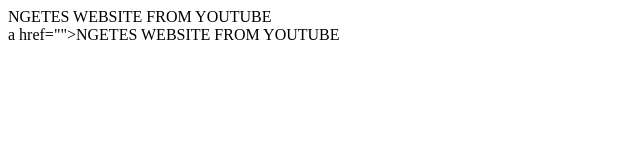
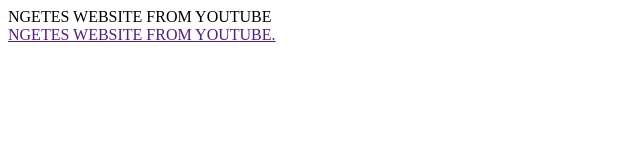
Before and after one commit to RiskyHidayatTompo/nyoba_website_2, a plain HTML site: page index.html in a window 1280 px wide. Shown: the whole page, without its empty margins (0-640 px from the left). Drawn offline with Linux system fonts and the light colour scheme.

Commit message:
Update index.html

```diff
--- a/index.html
+++ b/index.html
@@ -8,7 +8,7 @@
   <body>
     <nav>
       <div class="wrapper">
-        <div class="logo">a href="">NGETES WEBSITE FROM YOUTUBE</div>
+        <div class="logo"><a href="">NGETES WEBSITE FROM YOUTUBE.</a></div>
       </div>
     </nav>
 
```
